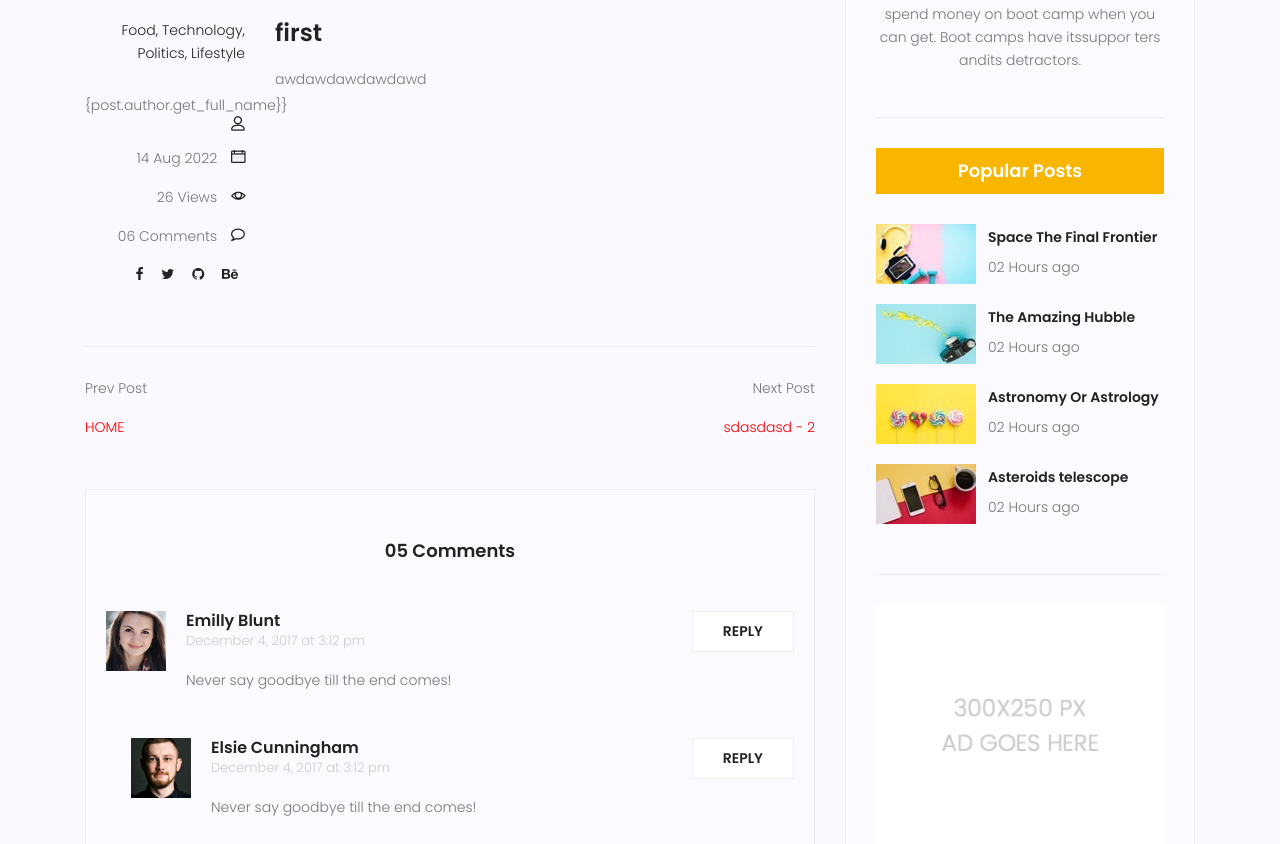
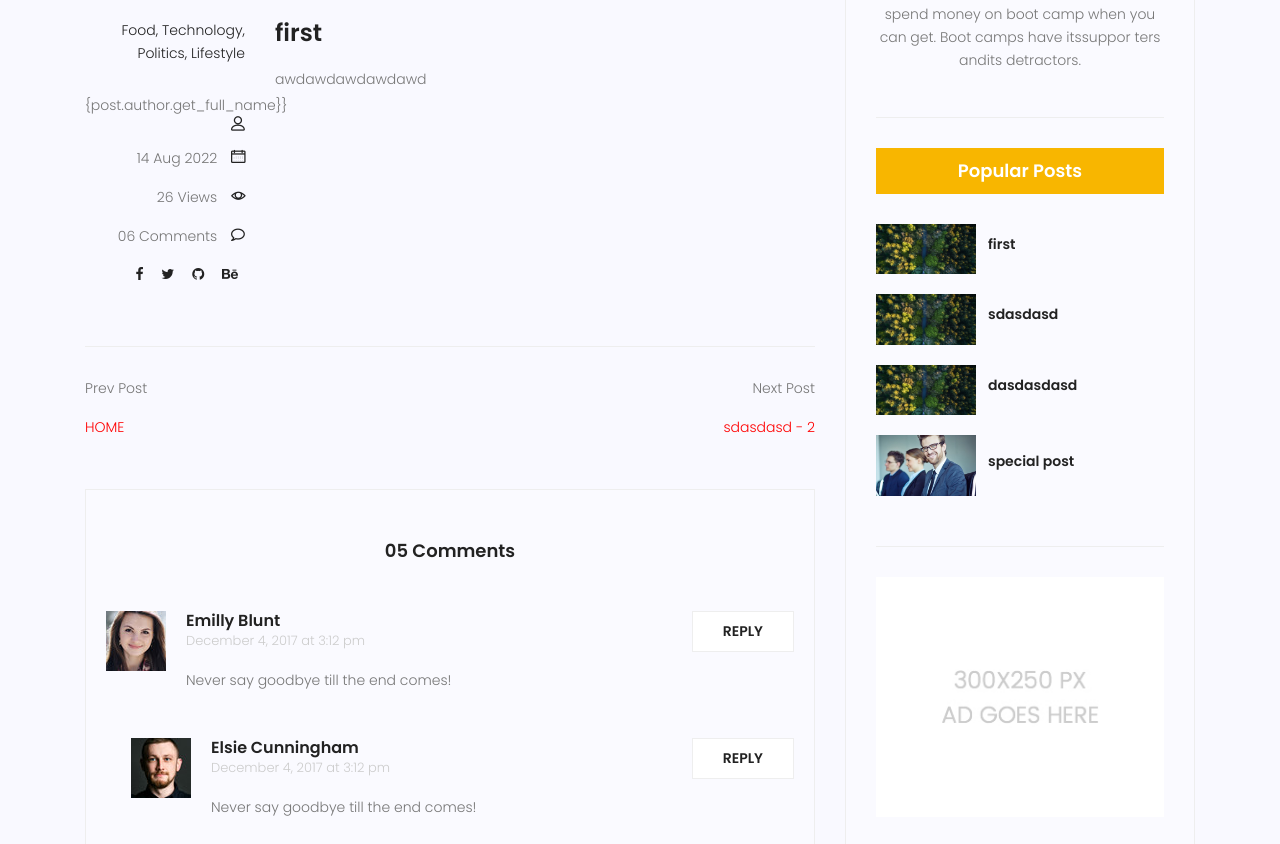
Before and after one commit to ArashDarabi9574/mysite-django, a Django app: page /blog/1 in a window 1280 px wide. Shown: the part 785-1629 px from the top of the page. Run offline with Django 3.2, Linux system fonts and the light colour scheme; data comes from the database, SQL or seed files in the repository; both versions use the stored data as it was after the commit; parts of the project's set-up code (start-up, migrations or seed data) failed here and were passed over; some libraries are stand-ins or nearby versions.

Commit message:
template popular added

```diff
--- a/blog/templatetags/blog_tags.py
+++ b/blog/templatetags/blog_tags.py
@@ -7,3 +7,8 @@
 def totalposts():
      posts = Post.objects.filter(status=1).count()
      return posts
+
+@register.inclusion_tag('blog/blog-popular-post.html')
+def latestpost():
+     posts = Post.objects.filter(status=1).order_by('published_at')[:4]
+     return {'posts': posts}
--- a/statics/css/main.css
+++ b/statics/css/main.css
@@ -3656,6 +3656,7 @@
 
 .widget-wrap .popular-post-widget .popular-post-list .thumb img {
   width: 100%;
+  max-width: 100px;
 }
 
 .widget-wrap .popular-post-widget .single-post-list {
--- a/templates/blog/blog-home.html
+++ b/templates/blog/blog-home.html
@@ -151,7 +151,7 @@
 				<div class="widget-wrap">
 					{% include 'blog/blog-search.html'%}
 					{% include 'blog/blog-writer.html'%}
-					{% include 'blog/blog-popular-post.html'%}
+					{% latestpost %}
 					{% include 'blog/blog-ads.html'%}
 					{% include 'blog/blog-post-category.html'%}
 					{% include 'blog/blog-newsletter.html'%}
--- a/templates/blog/blog-popular-post.html
+++ b/templates/blog/blog-popular-post.html
@@ -2,49 +2,18 @@
 <div class="single-sidebar-widget popular-post-widget">
      <h4 class="popular-title">Popular Posts</h4>
      <div class="popular-post-list">
+          {% for post in posts %}
           <div class="single-post-list d-flex flex-row align-items-center">
                <div class="thumb">
-                    <img class="img-fluid" src="{% static 'img/blog/pp1.jpg' %}" alt="">
+                    <img class="img-fluid" src="{{post.image.url}}" alt="">
                </div>
                <div class="details">
-                    <a href="blog-single.html">
-                         <h6>Space The Final Frontier</h6>
+                    <a href="{% url 'blog:single' pid=post.id %}">
+                         <h6>{{post.title}}</h6>
                     </a>
-                    <p>02 Hours ago</p>
+                    <p>{{psot.published_at|date:"d M Y"}}</p>
                </div>
           </div>
-          <div class="single-post-list d-flex flex-row align-items-center">
-               <div class="thumb">
-                    <img class="img-fluid" src="{% static 'img/blog/pp2.jpg' %}" alt="">
-               </div>
-               <div class="details">
-                    <a href="blog-single.html">
-                         <h6>The Amazing Hubble</h6>
-                    </a>
-                    <p>02 Hours ago</p>
-               </div>
-          </div>
-          <div class="single-post-list d-flex flex-row align-items-center">
-               <div class="thumb">
-                    <img class="img-fluid" src="{% static 'img/blog/pp3.jpg' %}" alt="">
-               </div>
-               <div class="details">
-                    <a href="blog-single.html">
-                         <h6>Astronomy Or Astrology</h6>
-                    </a>
-                    <p>02 Hours ago</p>
-               </div>
-          </div>
-          <div class="single-post-list d-flex flex-row align-items-center">
-               <div class="thumb">
-                    <img class="img-fluid" src="{% static 'img/blog/pp4.jpg' %}" alt="">
-               </div>
-               <div class="details">
-                    <a href="blog-single.html">
-                         <h6>Asteroids telescope</h6>
-                    </a>
-                    <p>02 Hours ago</p>
-               </div>
-          </div>
+          {% endfor %}
      </div>
 </div>
--- a/templates/blog/blog-single.html
+++ b/templates/blog/blog-single.html
@@ -224,7 +224,7 @@
 				<div class="widget-wrap">
 					{% include 'blog/blog-search.html'%}
 					{% include 'blog/blog-writer.html'%}
-					{% include 'blog/blog-popular-post.html'%}
+					{% latestpost %}
 					{% include 'blog/blog-ads.html'%}
 					{% include 'blog/blog-post-category.html'%}
 					{% include 'blog/blog-newsletter.html'%}
```
Also changed, not shown: db.sqlite3.
